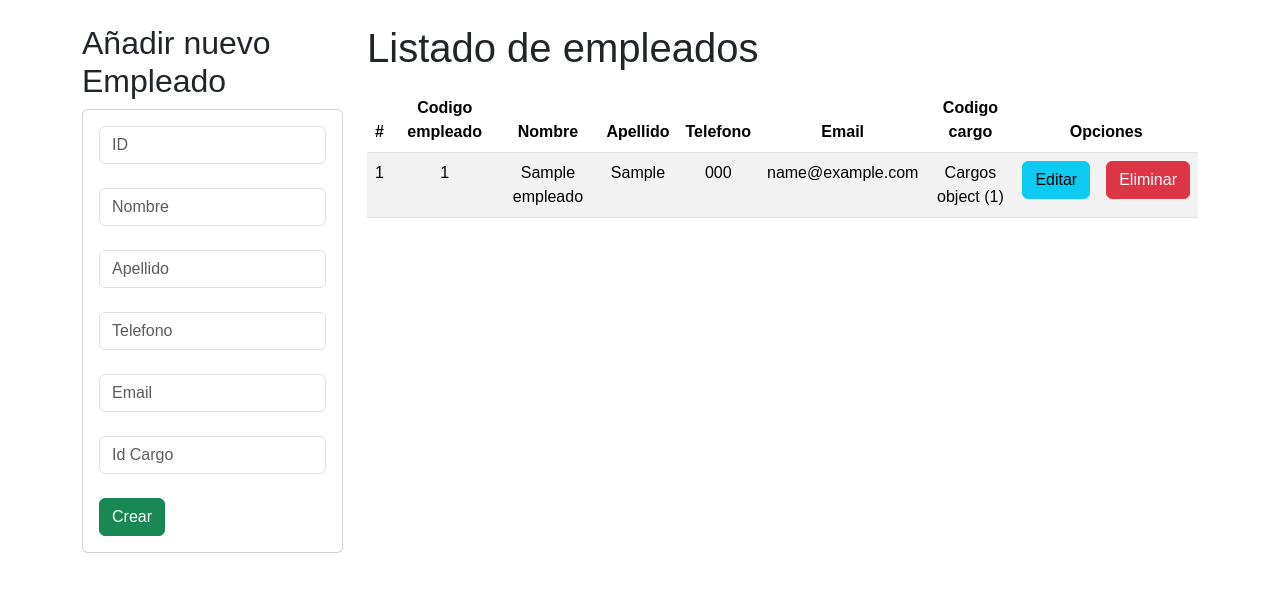
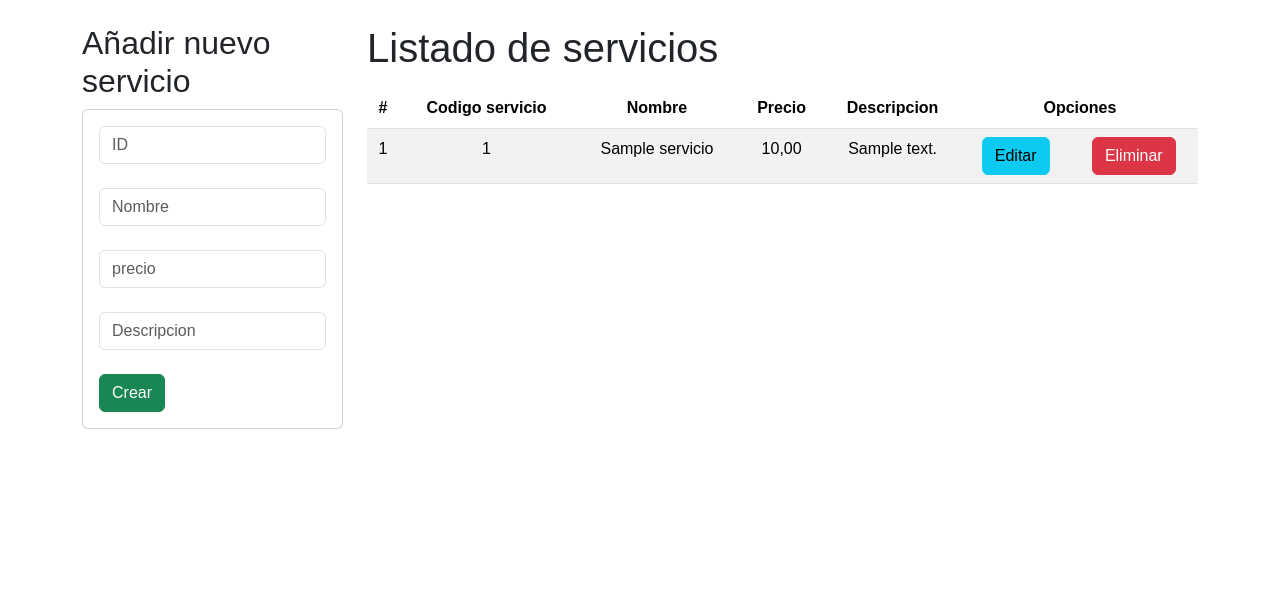
Before and after one commit to GuzGuz08/django, a Django app: page / in a window 1280 px wide. Shown: the part 56-646 px from the top of the page. Run offline with Django 5.2, Linux system fonts and the light colour scheme; tables that the repository leaves empty hold one stand-in row (values such as "Sample post"); some libraries are stand-ins or nearby versions.

Commit message:
ultimocomi

```diff
--- /dev/null
+++ b/petlove/petlove/Servicios/templates/gestionServicios.html
@@ -0,0 +1,91 @@
+{% extends "./base.html" %} {% block title %} gestion de servicios{% endblock %}
+{% block body %}
+<div class="row">
+  <div class="col-sm-12 col-md-6 col-lg-3 col-xl-3">
+    {% if messages %}
+    {% for message in messages %}
+    <div class="alert alert-dismissible alert-success fade show" id="alert-{{forloop.counter}}">
+        <button class="close" data-dismiss="alert">&times;</button>
+        <strong class="text-dark">{{message}}</strong>
+    </div>
+
+
+    {% endfor %}
+    {% endif %}
+
+
+<!-- Asegúrate de incluir jQuery y Bootstrap JS -->
+<script src="https://code.jquery.com/jquery-3.6.0.min.js"></script>
+<script src="https://stackpath.bootstrapcdn.com/bootstrap/4.5.2/js/bootstrap.bundle.min.js"></script>
+
+<script>
+    $(document).ready(function() {
+        // Esperar 3 segundos antes de cerrar cada alerta
+        setTimeout(function() {
+            {% for message in messages %}
+            var alert = document.getElementById('alert-{{ forloop.counter }}');
+            if (alert) {
+                // Usar jQuery para manejar la transición de Bootstrap
+                $(alert).alert('close');
+            }
+            {% endfor %}
+        }, 3000); // 3000 ms = 3 seconds
+    });
+</script>
+
+    <h2>Añadir nuevo servicio</h2>
+    <div class="card">
+        <div class="card-body">
+            <form action="/registrarServicios/" method="POST">{% csrf_token %}
+                <div class="form-group">
+                    <input type="number" id="ID" name="ID" class="form-control" placeholder="ID"  required>
+                </div><br>
+                <div class="form-group">
+                    <input type="text" id="nombre" name="nombre" class="form-control" placeholder="Nombre" required>
+                </div><br>
+                <div class="form-group">
+                    <input type="number" id="precio" name="precio" class="form-control" placeholder="precio" required>
+                </div><br>
+                <div class="form-group">
+                    <input type="text" id="descripcion" name="descripcion" class="form-control" placeholder="Descripcion" required>
+                </div><br>
+                <div class="form-group">
+                    <button type="submit" class="btn btn-success btn-block text-white">Crear</button>
+                </div>
+            </form>
+        </div>
+    </div>
+  </div>
+  <div class="col-sm-12 col-md-6 col-lg-9 col-xl-9">
+    <h1>Listado de servicios</h1>
+    <div class="table-responsive py-2">
+        <table class="table table-striped">
+            <thead>
+                <tr>
+                    <th>#</th>
+                    <th>Codigo servicio</th>
+                    <th>Nombre</th>
+                    <th>Precio</th>
+                    <th>Descripcion</th>
+                    <th colspan="2">Opciones</th>
+                </tr>
+            </thead>
+            <tbody>
+                {% for c in servicios %}
+
+                <tr>
+                    <td> {{forloop.counter}} </td>
+                    <td> {{c.Codigo_Servicio}} </td>
+                    <td> {{c.Nombre}} </td>
+                    <td> {{c.Precio}} </td>
+                    <td> {{c.Descripcion}} </td>
+                    <td><a href="editarServicio/{{c.Codigo_Servicio}}" class="btn btn-info">Editar</a></td>
+                    <td><a href="eliminarServicio/{{c.Codigo_Servicio}}" class="btn btn-danger btnElimiacion">Eliminar</a></td>
+                </tr>
+                {% endfor %}
+            </tbody>
+        </table>
+    </div>
+  </div>
+</div>
+{% endblock %}
--- a/petlove/petlove/Servicios/urls.py
+++ b/petlove/petlove/Servicios/urls.py
@@ -0,0 +1,10 @@
+from django.urls import path
+from . import views
+
+urlpatterns = [
+    path('', views.homeServicios),
+    path('registrarServicios/',views.registrarServicios),
+    path('eliminarServicio/<Codigo_Servicio>', views.eliminarServicio),
+    path('editarServicio/<Codigo_Servicio>', views.editarServicio),
+    path('edicionServicio/', views.edicionServicio),
+]
--- a/petlove/petlove/Servicios/views.py
+++ b/petlove/petlove/Servicios/views.py
@@ -1,3 +1,46 @@
-from django.shortcuts import render
+from django.shortcuts import render, redirect
+from .models import Servicios
+from django.contrib import messages
 
 # Create your views here.
+
+def homeServicios(request):
+    Servicioslista = Servicios.objects.all() #todos los empleados
+    messages.success(request, '!Servicios listados¡')
+    return render(request,"gestionServicios.html", {"servicios": Servicioslista})
+
+def registrarServicios(request):
+    ID = request.POST['ID']
+    Nombre = request.POST['nombre']
+    Precio = request.POST['precio']
+    Descripcion =request.POST['descripcion']
+
+    servicio=Servicios.objects.create(Codigo_Servicio = ID, Nombre = Nombre,Precio=Precio,Descripcion=Descripcion)
+    messages.success(request, '!Servicio registrado¡')
+    return redirect('/')
+
+def eliminarServicio(request, Codigo_Servicio):
+    servicio = Servicios.objects.get(Codigo_Servicio = Codigo_Servicio)
+    servicio.delete()
+    messages.success(request, '!Servicio Eliminado¡')
+    return redirect('/')
+
+def editarServicio(request,Codigo_Servicio):
+    Servicio = Servicios.objects.get(Codigo_Servicio = Codigo_Servicio)
+    return render(request, "editarServicio.html", {"servicio":Servicio})
+
+def edicionServicio(request):
+    ID = request.POST['ID']
+    Nombre = request.POST['nombre']
+    Precio = request.POST['precio']
+    Descripcion =request.POST['descripcion']
+
+
+    Servicio = Servicios.objects.get(Codigo_Servicio = ID )
+    Servicio.Nombre = Nombre
+    Servicio.Precio = Precio
+    Servicio.Descripcion = Descripcion
+
+    Servicio.save()
+    messages.success(request, '!Servicio actualizado¡')
+    return redirect('/')
--- a/petlove/petlove/petlove/urls.py
+++ b/petlove/petlove/petlove/urls.py
@@ -22,6 +22,6 @@ urlpatterns = [
     path('admin/', admin.site.urls),
 
     # path('',include('Cargos.urls')),
-    path('',include('Empleados.urls')),
-    # path('',include('Servicios.urls')),
+    # path('',include('Empleados.urls')),
+    path('',include('Servicios.urls')),
 ]
```
Also changed, not shown: petlove/petlove/Servicios/static/css/gestionServicios.css (added, +12 -0 lines), petlove/petlove/Servicios/static/js/gestionServicios.js (added, +19 -0 lines), petlove/petlove/Servicios/static/js/utils/notificacionSwal.js (added, +8 -0 lines), petlove/petlove/Servicios/templates/base.html (added, +73 -0 lines), petlove/petlove/Servicios/templates/editarServicio.html (renamed from petlove/petlove/Empleados/templates/editarEmpleado.html, +12 -37 lines), petlove/petlove/Servicios/static/img/logo.png (added).
